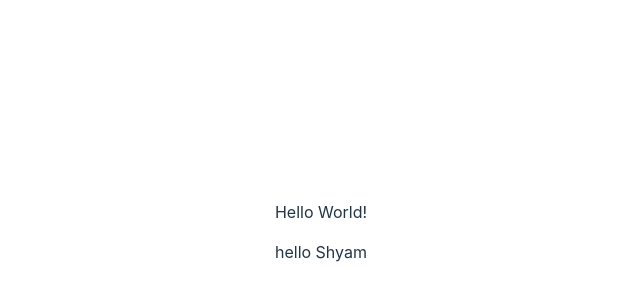
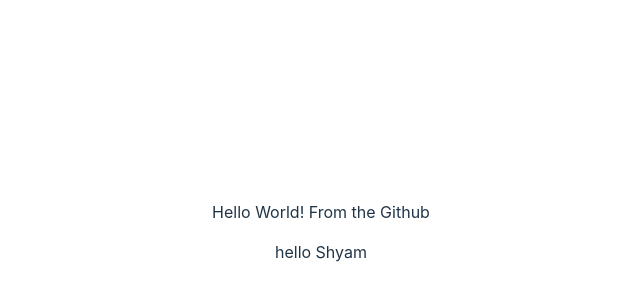
Before and after one commit to Angryman18/jenkins-cicd, a React (Vite) app: page / in a window 1280 px wide. Shown: the part 160-460 px from the top of the page, without its empty margins (319-959 px from the left). Built offline with nearby package versions, Linux system fonts and the light colour scheme.

Commit message:
Update App.jsx

```diff
--- a/src/App.jsx
+++ b/src/App.jsx
@@ -2,6 +2,7 @@ import "./App.css";
 
 function App() {
   return <div>Hello World!
+    From the Github
   <p>hello Shyam</p>
   </div>;
 }
```
